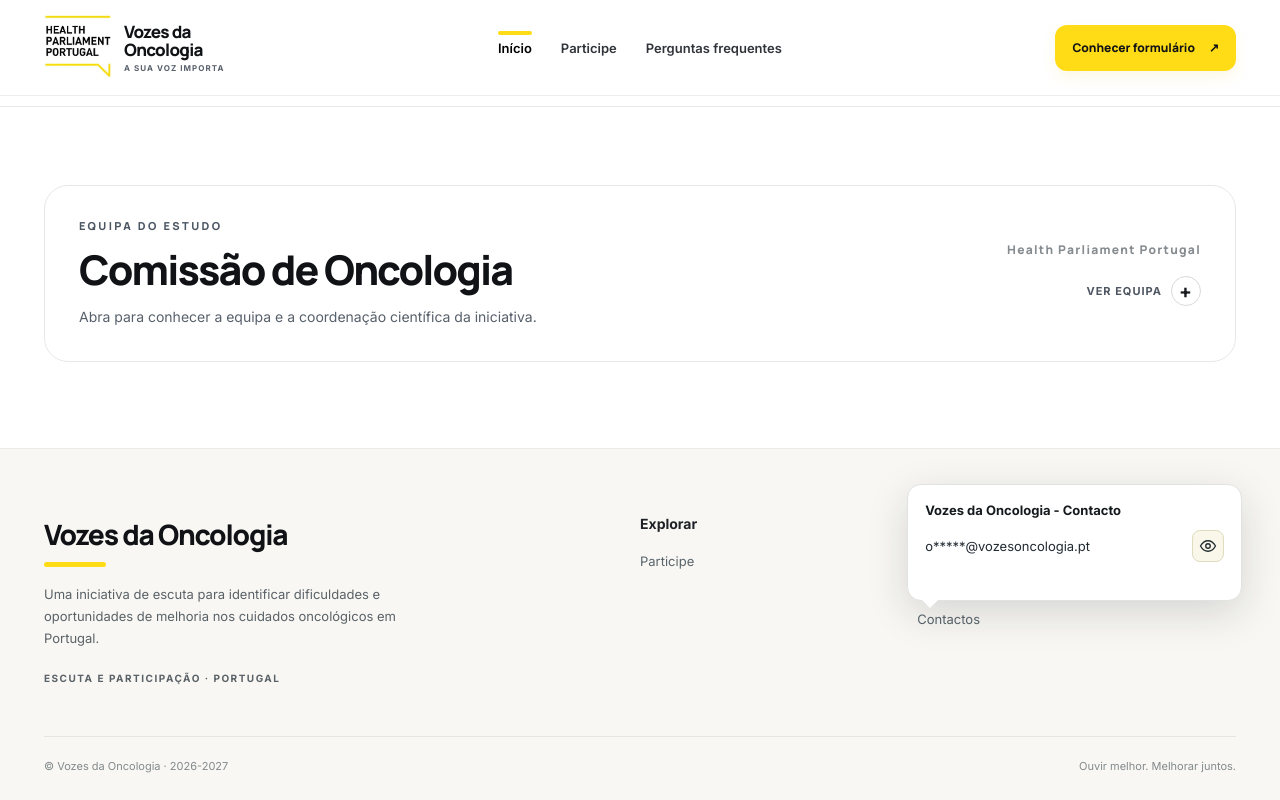
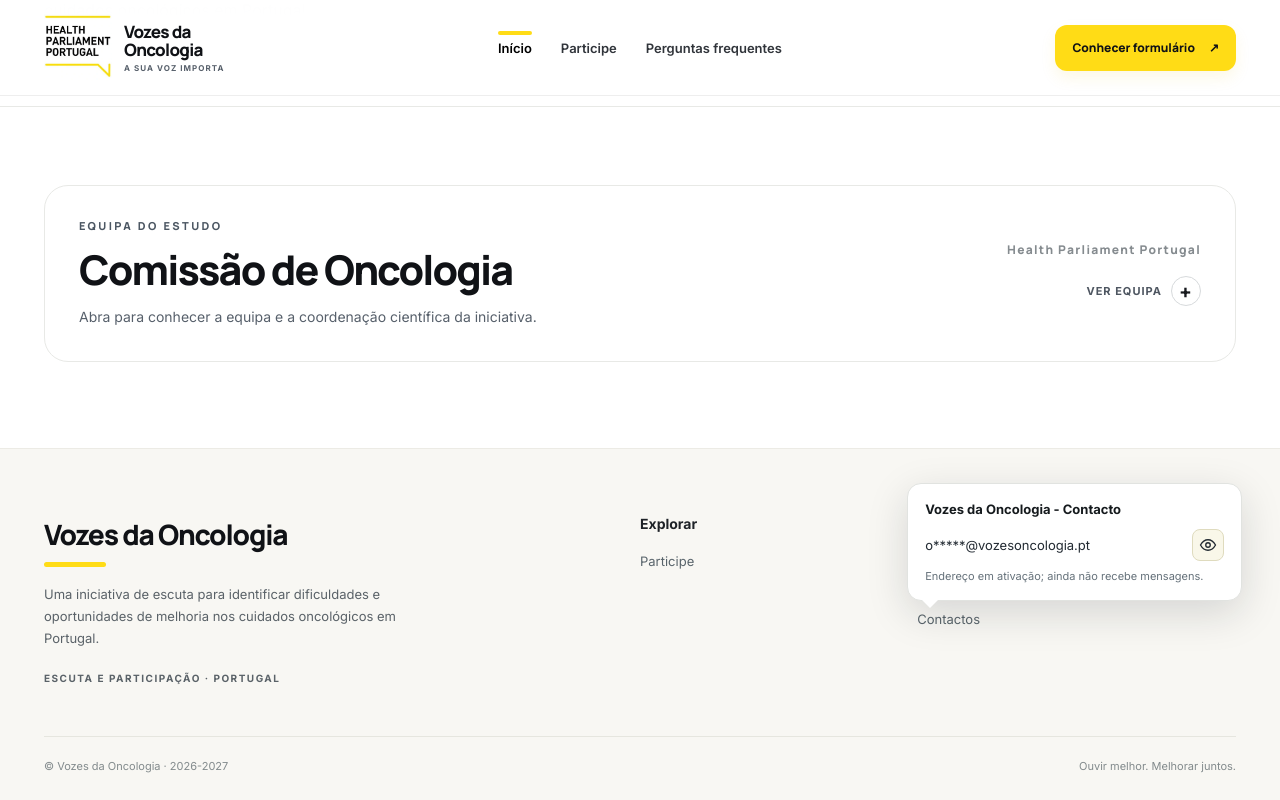
Before and after one commit to tiago-c-reis/vozes-oncologia-demo, a plain HTML site: page index.html in a window 1280 px wide. Both pictures are taken after a click on the button "Contactos". Shown: the part 1845-2645 px from the top of the page. Drawn offline with Linux system fonts and the light colour scheme.

Commit message:
V18: ligar informação de privacidade no rodapé e indicar email em ativação

```diff
--- a/index.html
+++ b/index.html
@@ -46,7 +46,7 @@
       <div class="footer-links">
         <strong>Informação</strong>
         <a href="#/faq">Perguntas frequentes</a>
-        <a href="#/faq#privacidade">Privacidade e dados</a>
+        <a href="/privacidade.html">Privacidade e dados</a>
         <div class="footer-contact" id="footer-contact">
           <button class="footer-contact-trigger" id="footer-contact-trigger" type="button" aria-controls="footer-contact-popover" aria-expanded="false">Contactos</button>
           <div class="footer-contact-popover" id="footer-contact-popover" role="group" aria-label="Vozes da Oncologia - Contacto">
@@ -60,7 +60,7 @@
                 <svg aria-hidden="true" viewBox="0 0 24 24" width="18" height="18" fill="none" stroke="currentColor" stroke-width="1.8" stroke-linecap="round" stroke-linejoin="round"><rect x="8" y="8" width="12" height="12" rx="2"/><path d="M16 8V5a2 2 0 0 0-2-2H5a2 2 0 0 0-2 2v9a2 2 0 0 0 2 2h3"/></svg>
               </button>
             </div>
-            <span class="footer-contact-feedback" id="footer-contact-feedback" role="status" aria-live="polite"></span>
+            <span class="footer-contact-feedback" id="footer-contact-feedback" role="status" aria-live="polite">Endereço em ativação; ainda não recebe mensagens.</span>
           </div>
         </div>
       </div>
@@ -69,6 +69,6 @@
   </footer>
   <script src="config.js?v=15" defer></script>
   <script src="pdf-export.js?v=17" defer></script>
-  <script src="script.js?v=16" defer></script>
+  <script src="script.js?v=18" defer></script>
 </body>
 </html>
```
